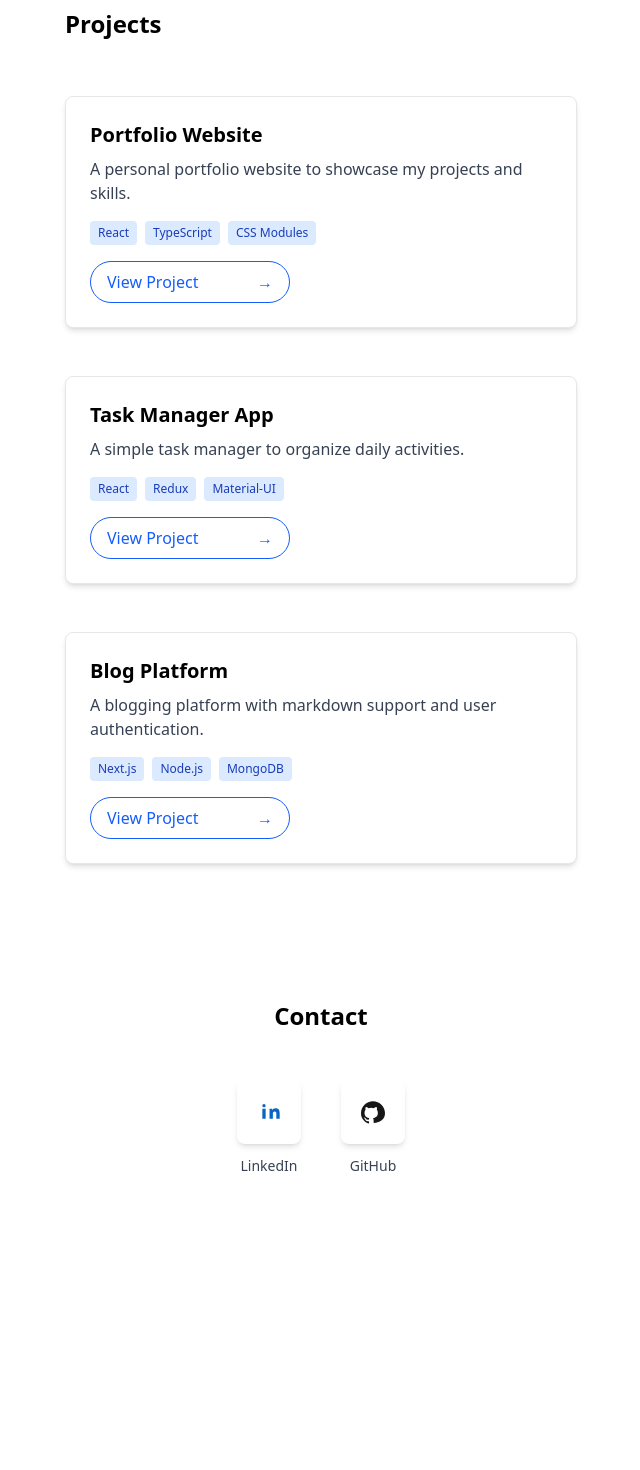
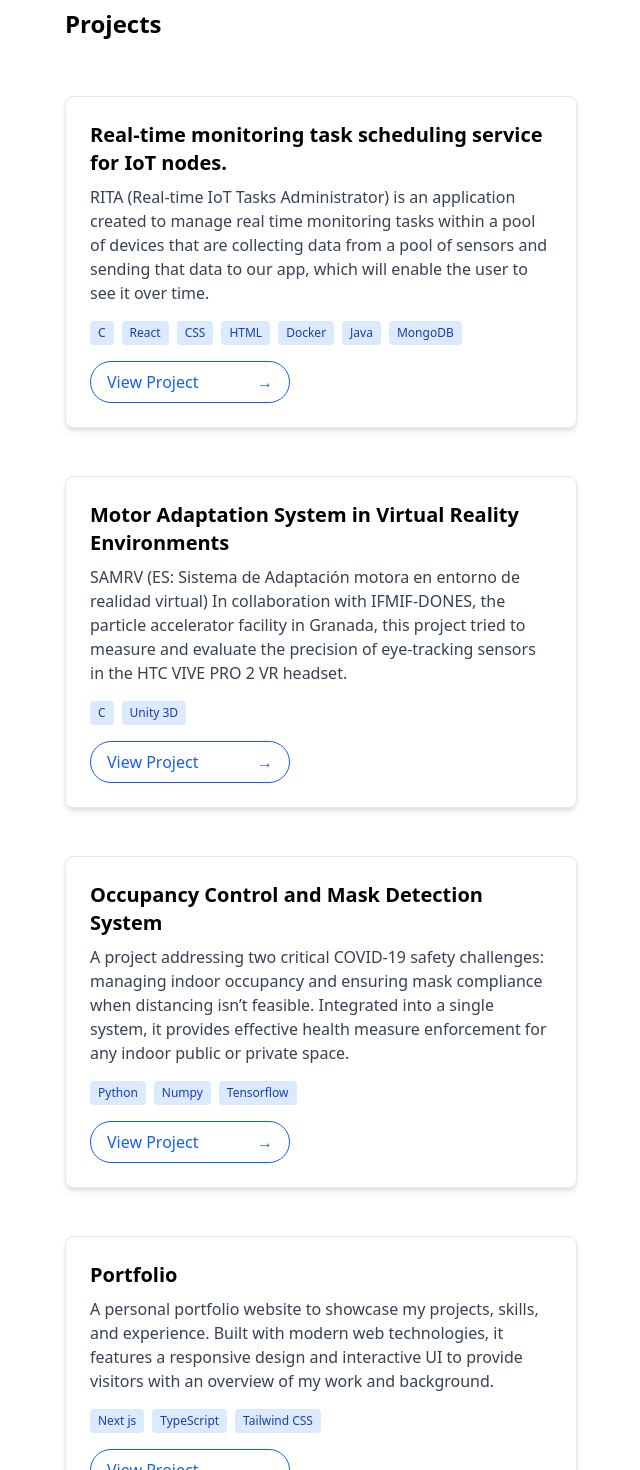
Before and after one commit to laguilarg99/portfolio, a Next.js app: page / in a window 1280 px wide. Shown: the part 1860-3330 px from the top of the page, without its empty margins (459-1099 px from the left). Before the commit the page ends 3100 px from the top, so only its background shows below. Built offline with nearby package versions, Linux system fonts and the light colour scheme.

Commit message:
adding all the personal projects

```diff
--- a/src/components/projects.tsx
+++ b/src/components/projects.tsx
@@ -9,22 +9,28 @@ type Project = {
 
 const projects: Project[] = [
     {
-        title: 'Portfolio Website',
-        description: 'A personal portfolio website to showcase my projects and skills.',
-        technologies: ['React', 'TypeScript', 'CSS Modules'],
-        link: 'https://your-portfolio.com',
+        title: 'Real-time monitoring task scheduling service for IoT nodes.',
+        description: 'RITA (Real-time IoT Tasks Administrator) is an application created to manage real time monitoring tasks within a pool of devices that are collecting data from a pool of sensors and sending that data to our app, which will enable the user to see it over time.',
+        technologies: ['C', 'React', 'CSS', 'HTML', 'Docker', 'Java', 'MongoDB'],
+        link: 'https://github.com/laguilarg99/RITA.git',
     },
     {
-        title: 'Task Manager App',
-        description: 'A simple task manager to organize daily activities.',
-        technologies: ['React', 'Redux', 'Material-UI'],
-        link: 'https://github.com/yourusername/task-manager',
+        title: 'Motor Adaptation System in Virtual Reality Environments',
+        description: 'SAMRV (ES: Sistema de Adaptación motora en entorno de realidad virtual) In collaboration with IFMIF-DONES, the particle accelerator facility in Granada, this project tried to measure and evaluate the precision of eye-tracking sensors in the HTC VIVE PRO 2 VR headset.',
+        technologies: ['C', 'Unity 3D'],
+        link: 'https://github.com/laguilarg99/SAMRV.git',
     },
     {
-        title: 'Blog Platform',
-        description: 'A blogging platform with markdown support and user authentication.',
-        technologies: ['Next.js', 'Node.js', 'MongoDB'],
-        link: 'https://github.com/yourusername/blog-platform',
+        title: 'Occupancy Control and Mask Detection System',
+        description: 'A project addressing two critical COVID-19 safety challenges: managing indoor occupancy and ensuring mask compliance when distancing isn’t feasible. Integrated into a single system, it provides effective health measure enforcement for any indoor public or private space.',
+        technologies: ['Python', 'Numpy', 'Tensorflow'],
+        link: 'https://github.com/laguilarg99/Sistema-de-control-de-aforos-y-deteccion-de-mascarillas-.git',
+    },
+    {
+        title: 'Portfolio',
+        description: 'A personal portfolio website to showcase my projects, skills, and experience. Built with modern web technologies, it features a responsive design and interactive UI to provide visitors with an overview of my work and background.',
+        technologies: ['Next js', 'TypeScript', 'Tailwind CSS'],
+        link: 'https://github.com/laguilarg99/portfolio.git',
     },
 ];
 
```
